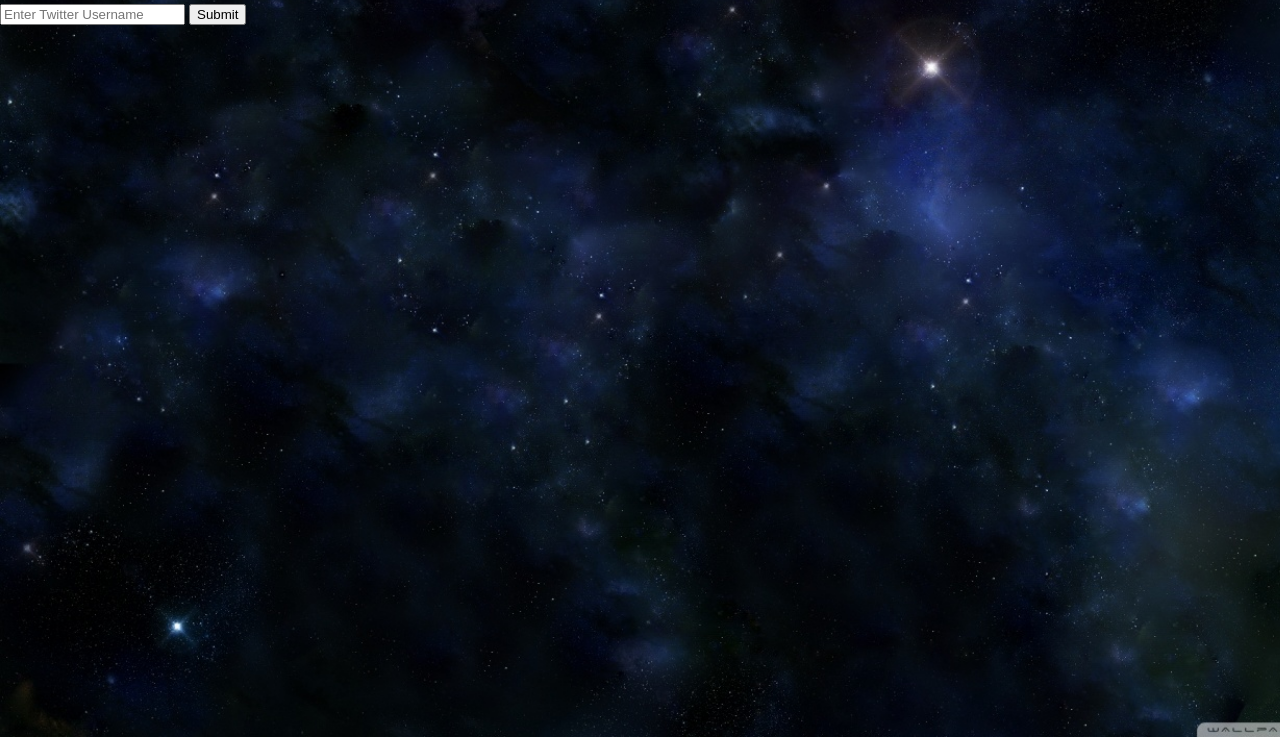
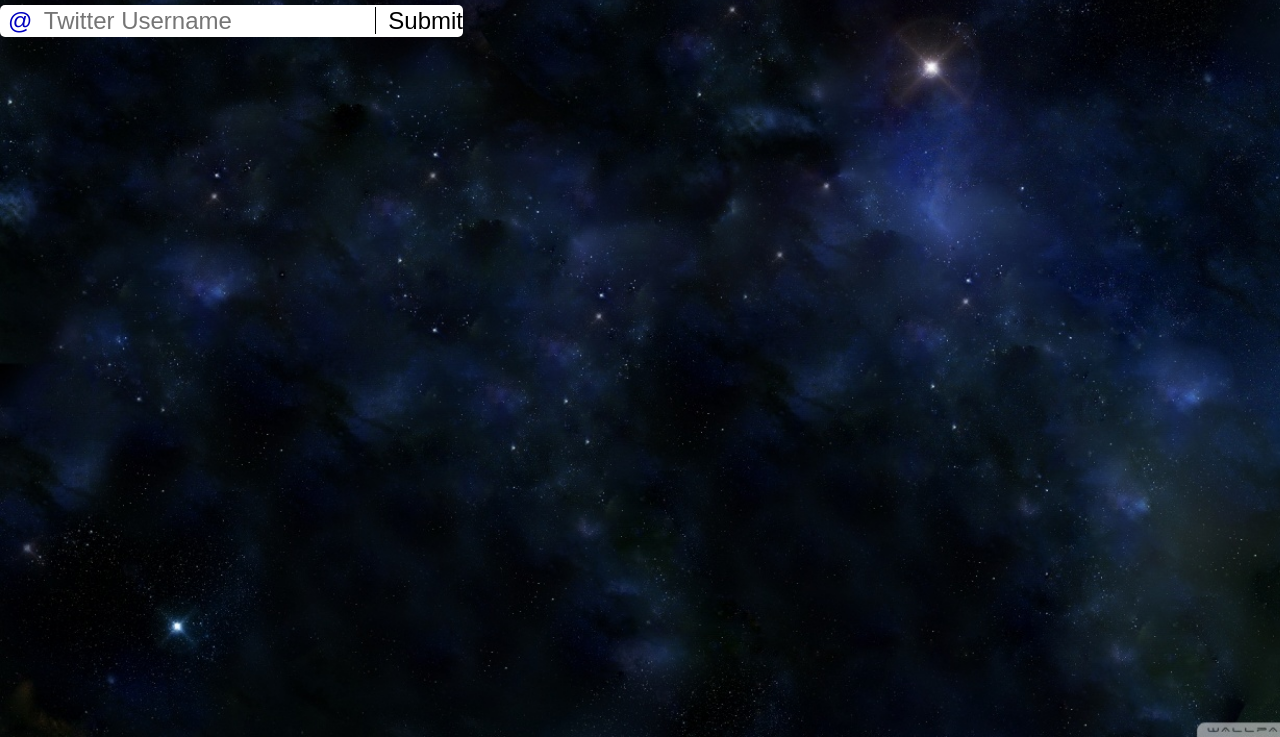
Before and after one commit to jackburns/twitter-visualization, a website: page public/index.html in a window 1280 px wide. Shown: the part 63-800 px from the top of the page. Drawn offline with nearby package versions, Linux system fonts and the light colour scheme.

Commit message:
updating ui

```diff
--- a/public/index.html
+++ b/public/index.html
@@ -16,9 +16,10 @@
   <div class="main">
     <h2>Twitter User Interaction Visualization</h2>
 
-    <div id="app">
-      <input id="input" placeholder="Enter Twitter Username" type="text"/>
-      <button id="submit">Submit</button>
+    <div class="wrapper">
+      <span>@</span>
+      <input id="input" placeholder="Twitter Username" type="text"/>
+      <span id="submit">Submit</span>
       <p class="error">Server returned an error, please make sure the username is valid. </p>
     </div>
   </div>
--- a/public/js/app.js
+++ b/public/js/app.js
@@ -1,10 +1,8 @@
 var App = (function () {
 
-
-  function init() {
-
   var getData = function() {
-      console.log('hello');
+    View.clear();
+    console.log('getting data');
     var input = $('#input').val();
     return $.getJSON('/username/' + input, function(json) {
       if(json.length === 0) {
@@ -20,6 +18,7 @@ var App = (function () {
     });
   };
 
+  function init() {
     $('#submit').on('click', getData);
 
   }
--- a/public/js/view.js
+++ b/public/js/view.js
@@ -1,7 +1,7 @@
 var View = (function () {
   var container;
 
-  var camera, cameraControls, scene, renderer, mesh;
+  var camera, cameraControls, scene, renderer, mesh, id;
 
   var clock = new THREE.Clock();
 
@@ -211,7 +211,7 @@ var View = (function () {
   function animate() {
     var delta = clock.getDelta();
 
-    requestAnimationFrame(animate);
+    id = requestAnimationFrame(animate);
 
     cameraControls.update(delta);
 
@@ -226,8 +226,24 @@ var View = (function () {
 
     renderer.render(scene, camera);
   }
+
+  function clear() {
+    console.log('clearing');
+    if(id) {
+      cancelAnimationFrame( id );
+    }
+    if(scene) {
+      for( var i = scene.children.length - 1; i >= 0; i--) {
+        scene.children[i].deallocate();
+        scene.children[i].remove();
+      }
+    }
+    userPositions = [];
+  }
+
   return {
     init: init,
-    animate: animate
+    animate: animate,
+    clear: clear
   };
 }());
--- a/public/style.css
+++ b/public/style.css
@@ -3,10 +3,48 @@ body {
 	overflow: hidden;
 	background-image: url('assets/wallpaper.jpg');
 	background-size: cover;
+	font-family: sans-serif;
 }
 
 a {
 	color:#0078ff;
+}
+
+.wrapper {
+	background-color: #ffffff;
+	vertical-align: middle;
+	height: 32px;
+	color: #000000;
+	-moz-border-radius: 5px;
+	border-radius: 5px;
+}
+
+.wrapper span {
+	height: 32px;
+	font-size: 24px;
+	margin-left: 8px;
+	color: #0000c0;
+}
+
+.wrapper input {
+	height: 32px;
+	font-size: 24px;
+	margin-left: 5px;
+	border: none;
+	outline: none;
+}
+
+.wrapper #submit {
+	color: #000000;
+	text-align: center;
+	margin-left: 15px;
+	border-left: 1px solid #000000;
+	padding-left: 12px;
+}
+
+.wrapper #submit:hover {
+	color: #0000c0;
+	cursor: pointer;
 }
 
 .main {
```
Also changed, not shown: server.js (+8 -0 lines). Lines whose indentation alone changed are shown as unchanged.
